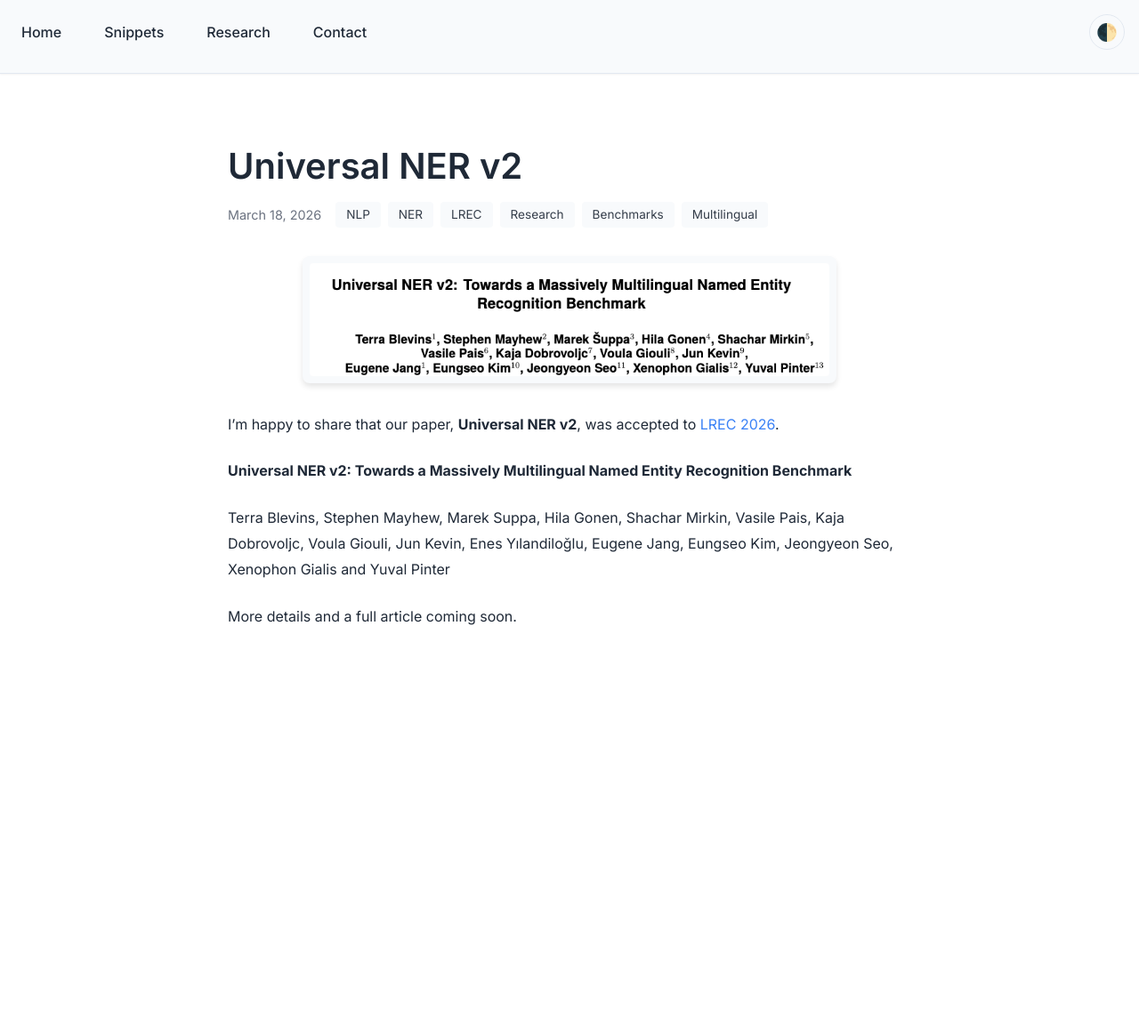
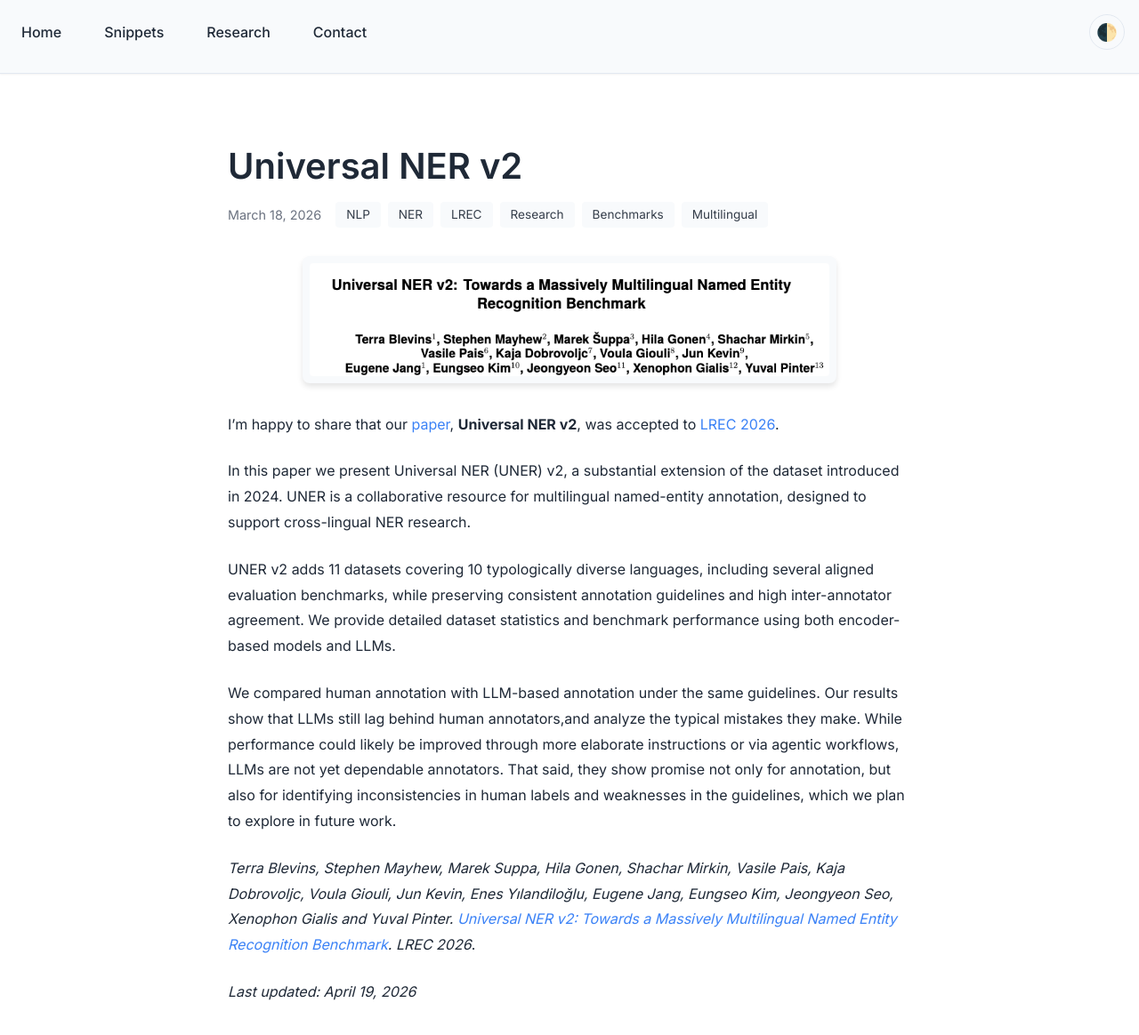
Before and after one commit to shacharmirkin/shacharmirkin.github.io, a Jekyll site: the page built from _posts/2026-03-18-universal-ner-v2-lrec-2026.md, in a window 1280 px wide and 1234 px high. Shown: the top 1164 px of the window at 89% size. Built offline with Jekyll 4.4.1, drawn with Linux system fonts in a browser that asks for light colours.

Commit message:
UNER 2: added a short summary

```diff
--- a/_posts/2026-03-18-universal-ner-v2-lrec-2026.md
+++ b/_posts/2026-03-18-universal-ner-v2-lrec-2026.md
@@ -8,10 +8,15 @@ excerpt: "Universal NER v2 was accepted to LREC 2026."
 image: /assets/images/uner.png
 ---
 
-I'm happy to share that our paper, **Universal NER v2**, was accepted to [LREC 2026](https://lrec2026.info/).
 
-**Universal NER v2: Towards a Massively Multilingual Named Entity Recognition Benchmark**
+I'm happy to share that our [paper](https://arxiv.org/pdf/2604.12744), **Universal NER v2**, was accepted to [LREC 2026](https://lrec2026.info/).
 
-Terra Blevins, Stephen Mayhew, Marek Suppa, Hila Gonen, Shachar Mirkin, Vasile Pais, Kaja Dobrovoljc, Voula Giouli, Jun Kevin, Enes Yılandiloğlu, Eugene Jang, Eungseo Kim, Jeongyeon Seo, Xenophon Gialis and Yuval Pinter
+In this paper we present Universal NER (UNER) v2, a substantial extension of the dataset introduced in 2024. UNER is a collaborative resource for multilingual named-entity annotation, designed to support cross-lingual NER research.
 
-More details and a full article coming soon.
+UNER v2 adds 11 datasets covering 10 typologically diverse languages, including several aligned evaluation benchmarks, while preserving consistent annotation guidelines and high inter-annotator agreement. We provide detailed dataset statistics and benchmark performance using both encoder-based models and LLMs.
+
+We compared human annotation with LLM-based annotation under the same guidelines. Our results show that LLMs still lag behind human annotators,and analyze the typical mistakes they make. While performance could likely be improved through more elaborate instructions or via agentic workflows, LLMs are not yet dependable annotators. That said, they show promise not only for annotation, but also for identifying inconsistencies in human labels and weaknesses in the guidelines, which we plan to explore in future work.
+
+_Terra Blevins, Stephen Mayhew, Marek Suppa, Hila Gonen, Shachar Mirkin, Vasile Pais, Kaja Dobrovoljc, Voula Giouli, Jun Kevin, Enes Yılandiloğlu, Eugene Jang, Eungseo Kim, Jeongyeon Seo, Xenophon Gialis and Yuval Pinter. [Universal NER v2: Towards a Massively Multilingual Named Entity Recognition Benchmark](https://arxiv.org/pdf/2604.12744). LREC 2026_.
+
+*Last updated: April 19, 2026*
```
